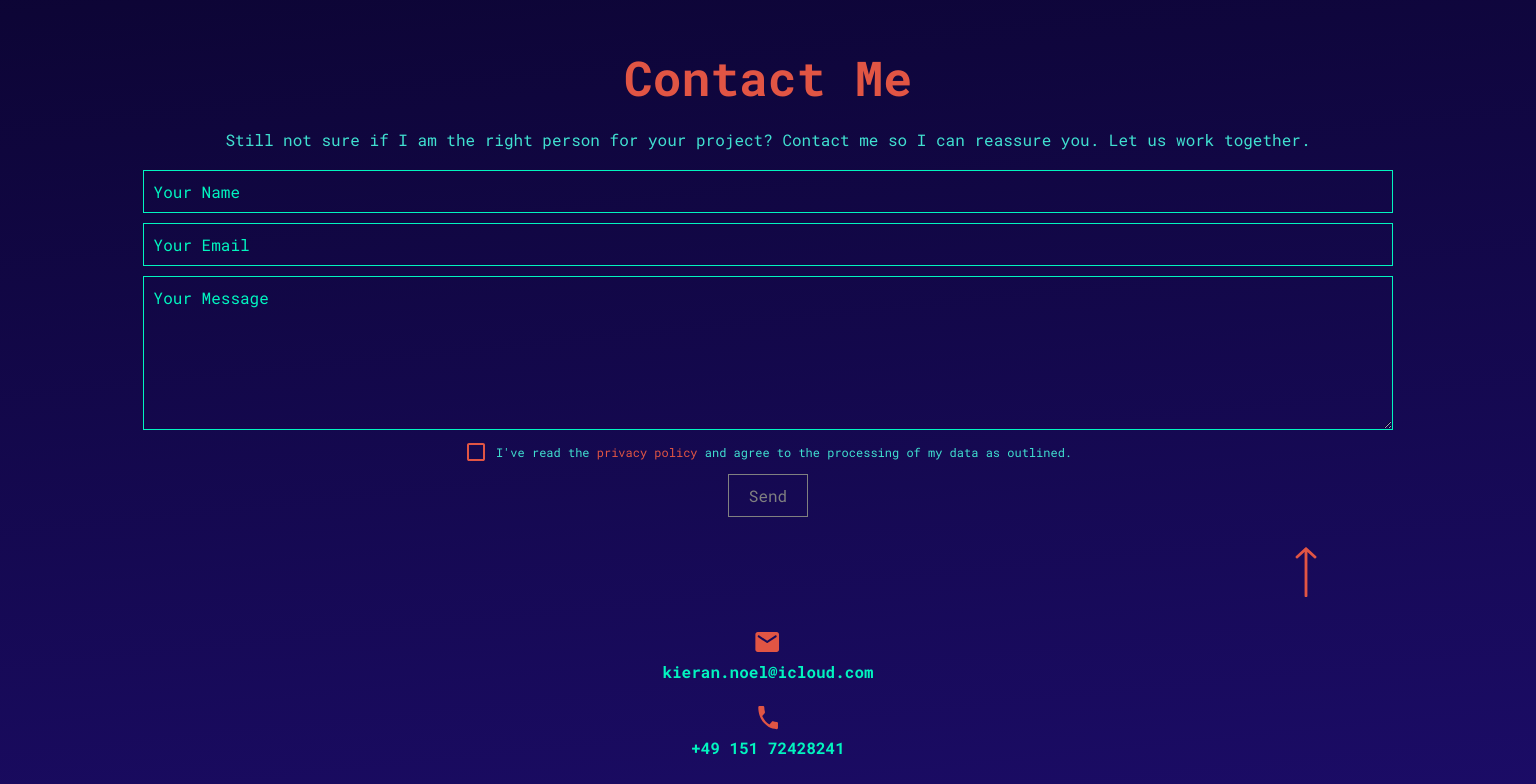
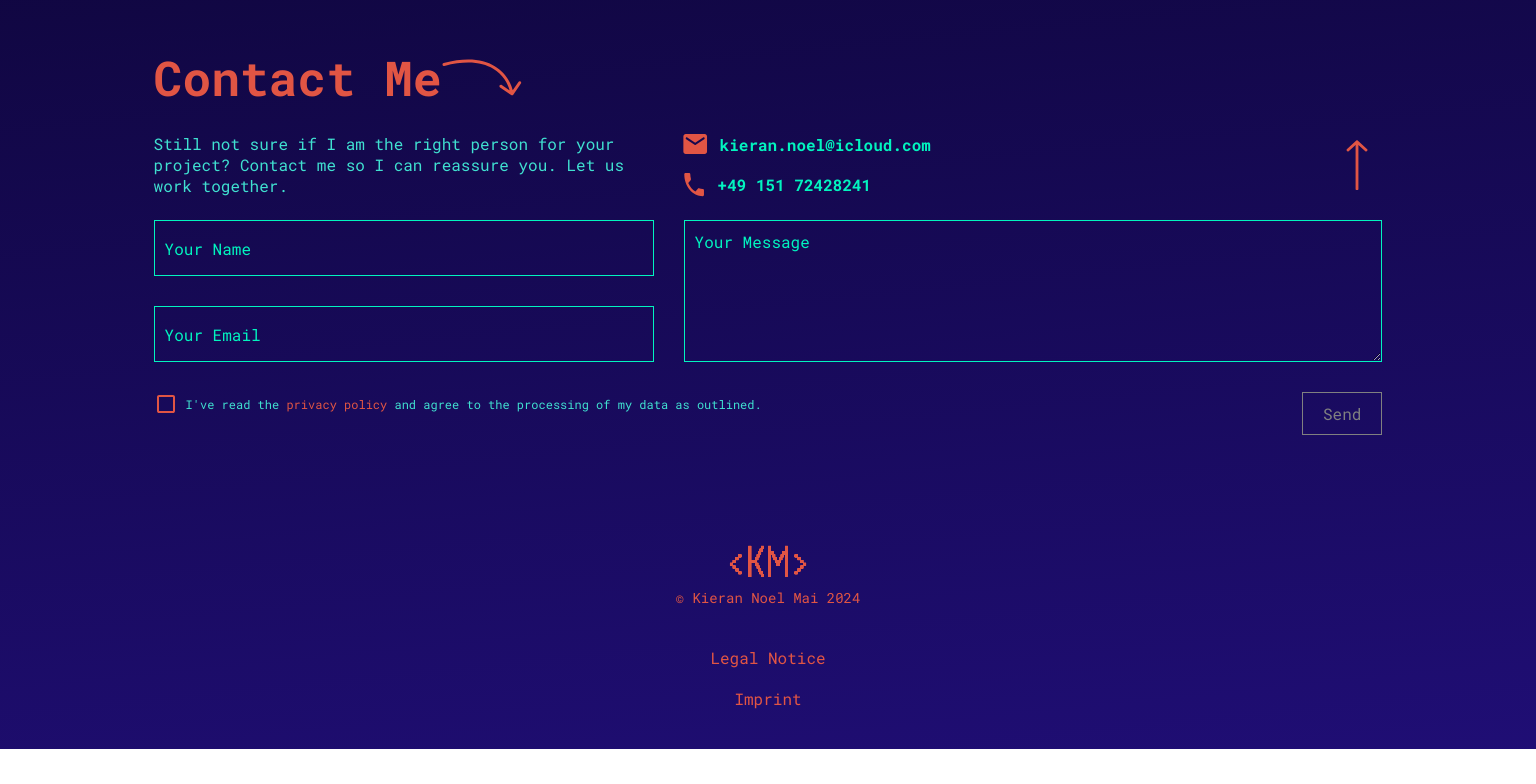
Before and after one commit to NoelKi/Portfolio-Angular-17, an Angular app: page / in a window 1536 px wide. Shown: the part 3580-4364 px from the top of the page. After the commit the page ends 4329 px from the top, so only its background shows below. Built offline with nearby package versions, Linux system fonts and the light colour scheme.

Commit message:
finish contact me section

```diff
--- a/src/app/contact-me/contact-me.component.html
+++ b/src/app/contact-me/contact-me.component.html
@@ -1,27 +1,62 @@
 <section>
+    <div class="wrap">
+
+        <div class="container-bir">
             <h3 class="font-robotomono orange">Contact Me</h3>
-    <p class="font-robotomono turquoise">Still not sure if I am the right person for your project? Contact me so I can
+            <img src="assets/img/arrows/arrow-7.svg">
+        </div>
+        <div class="container-iki">
+            <div class="container-uc">
+                <p class="font-robotomono turquoise text">Still not sure if I am the right person for your project?
+                    Contact
+                    me so
+                    I
+                    can
                     reassure you.
                     Let us work together.</p>
+            </div>
+            <div class="container-on">
+                <div class="container-dört">
+                    <div class="container-yedi">
+                        <img [src]="'assets/img/icons/letter-default-icon.svg'" alt="letter">
+                        <h4 class="font-robotomono">kieran.noel&#64;icloud.com</h4>
+                    </div>
+                    <div class="container-yedi">
+                        <img [src]="'assets/img/icons/phone-default-icon.svg'" alt="phone">
+                        <h4 class="font-robotomono">+49&nbsp;151&nbsp;72428241</h4>
+                    </div>
+                </div>
+                <div></div>
+                <a class="arrow-desktop desktop" href="#above-the-fold">
+                    <img class="arrow-up" [src]="arrowUpIcon" (mouseover)="onMouseOver()" (mouseleave)="onMouseOut()">
+                </a>
+            </div>
+        </div>
+        <form (ngSubmit)="onSubmit(contactForm)" #contactForm="ngForm">
 
-    <form (ngSubmit)="onSubmit(contactForm)" #contactForm="ngForm">
-        <input [(ngModel)]="contactData.name" #name="ngModel" class="font-robotomono turquoise" type="text" name="name"
-            id="text" required [ngClass]="{ 'placeholder-error': name.invalid && name.touched }"
+            <div class="container-bes">
+                <div class="container-alti">
+
+                    <input [(ngModel)]="contactData.name" #name="ngModel" class="font-robotomono turquoise" type="text"
+                        name="name" id="text" required [ngClass]="{ 'placeholder-error': name.invalid && name.touched }"
                         [placeholder]="name.invalid && name.touched ? 'Your name is required' : 'Your Name'"
                         (ngModelChange)="setPolicyIconSource()">
 
-        <input [(ngModel)]="contactData.email" #email="ngModel" class="font-robotomono turquoise" type="email"
-            name="email" id="email" required pattern="[a-zA-Z0-9._%+\-]+@[a-zA-Z0-9.\-]+\.[a-zA-Z]{2,}"
+                    <input [(ngModel)]="contactData.email" #email="ngModel" class="font-robotomono turquoise"
+                        type="email" name="email" id="email" required
+                        pattern="[a-zA-Z0-9._%+\-]+@[a-zA-Z0-9.\-]+\.[a-zA-Z]{2,}"
                         [ngClass]="{ 'placeholder-error': email.invalid && email.touched }"
                         [placeholder]="email.invalid && email.touched ? 'Your Email is required' : 'Your Email'"
                         (ngModelChange)="setPolicyIconSource()">
+                </div>
 
-        <textarea [(ngModel)]="contactData.message" #message="ngModel" class="font-robotomono turquoise" name="message"
-            id="message-input" required minlength="4"
+                <textarea [(ngModel)]="contactData.message" #message="ngModel" class="font-robotomono turquoise"
+                    name="message" id="message-input" required minlength="4"
                     [ngClass]="{ 'placeholder-error': message.invalid && message.touched }"
                     [placeholder]="message.invalid && message.touched ? 'Your message is required' : 'Your Message'"
                     (ngModelChange)="setPolicyIconSource()"></textarea>
-
+            </div>
+            <div class="container-dokuz">
                 <div class="checkbox-container" (click)="togglePolicy()">
                     <img [src]="policyIconSource" alt="Checkbox" class="checkbox-icon">
                     <p class="font-robotomono turquoise policy">
@@ -31,16 +66,21 @@
                 </div>
                 <input class="font-robotomono orange" type="submit" value="Send"
                     [disabled]="contactForm.invalid || !acceptedPolicy">
+            </div>
         </form>
-    <a class="arrow" href="#above-the-fold">
+        <a class="arrow mobile" href="#above-the-fold">
             <img class="arrow-up" [src]="arrowUpIcon" (mouseover)="onMouseOver()" (mouseleave)="onMouseOut()">
         </a>
-    <div>
+        <div class="container-sekiz">
             <img [src]="'assets/img/icons/letter-default-icon.svg'" alt="letter">
             <h4 class="font-robotomono">kieran.noel&#64;icloud.com</h4>
         </div>
-    <div>
+        <div class="container-sekiz">
             <img [src]="'assets/img/icons/phone-default-icon.svg'" alt="phone">
             <h4 class="font-robotomono">+49&nbsp;151&nbsp;72428241</h4>
         </div>
+    </div>
+
+
+
 </section>
--- a/src/app/contact-me/contact-me.component.scss
+++ b/src/app/contact-me/contact-me.component.scss
@@ -2,12 +2,18 @@
 @import "./../../_mixins.scss";
 
 section {
+  width: 100vw;
+  @include dFlex();
+}
+
+.wrap {
+  @include dFlex($fd: column, $g: 20px);
   text-align: center;
-  @include dFlex($fd: column, $g: 20px);
 }
 
 form {
   @include dFlex($fd: column, $g: 10px);
+  // width: max-content;
 }
 
 .arrow {
@@ -16,6 +22,12 @@ form {
   height: 70px;
   position: relative;
   padding-left: 70vw;
+}
+
+.arrow-desktop {
+  @include dFlex();
+  width: 50px;
+  height: 70px;
 }
 
 input[type="text"],
@@ -69,7 +81,8 @@ textarea {
   background-color: transparent;
   font-size: 16px;
   padding: 10px;
-  padding-bottom: 100px;
+  // padding-bottom: 100px;
+  height: 120px;
   resize: vertical;
   width: 80vw;
   &::placeholder {
@@ -88,3 +101,137 @@ textarea {
 .checkbox-container {
   @include dFlex($g: 8px);
 }
+
+.container-bir {
+  @include dFlex();
+  > img {
+    display: none;
+  }
+}
+
+.container-iki {
+  @include dFlex();
+}
+
+.container-uc {
+  max-width: 600px;
+}
+
+.container-on {
+  display: none;
+}
+
+.container-bes {
+}
+
+.container-alti {
+  @include dFlex($fd: column);
+}
+
+.container-yedi {
+  display: none;
+  @include dFlex($jc: flex-start);
+  > img {
+    padding-right: 10px;
+  }
+}
+
+.container-sekiz {
+  display: block;
+}
+
+.container-dokuz {
+}
+
+.mobile {
+  display: flex;
+}
+
+.desktop {
+  display: none;
+}
+
+@media (min-width: 1400px) {
+  .wrap {
+    align-items: flex-start;
+    width: 80vw;
+    max-width: 1440px;
+    padding: 0 78px;
+  }
+
+  form {
+    align-items: flex-start;
+    width: 100%;
+  }
+
+  .mobile {
+    display: none;
+  }
+
+  .desktop {
+    display: flex;
+  }
+
+  .container-bir {
+    > img {
+      display: block;
+    }
+  }
+
+  .container-dokuz {
+    @include dFlex($jc: space-between);
+    width: 100%;
+  }
+
+  .container-sekiz {
+    display: none;
+  }
+
+  .container-on {
+    @include dFlex($jc: space-between);
+    flex: 1;
+  }
+
+  .container-dört {
+    @include dFlex($fd: column, $ai: flex-start, $g: 10px);
+  }
+
+  .container-alti {
+    @include dFlex($fd: column, $g: 30px);
+    width: max-content;
+    padding-right: 30px;
+  }
+
+  .container-bes {
+    @include dFlex($fd: row, $jc: space-between);
+    width: 100%;
+  }
+
+  input[type="submit"] {
+    margin-top: 20px;
+  }
+
+  input[type="text"],
+  input[type="email"] {
+    width: 478px;
+    height: 34px;
+  }
+
+  textarea {
+    flex-grow: 1;
+  }
+
+  .container-uc {
+    width: 507px;
+  }
+
+  .container-iki {
+    @include dFlex($fd: row, $g: 20px, $jc: flex-start);
+    width: 100%;
+  }
+
+  .text {
+    text-align: left;
+    width: 500px;
+  }
+}
```
Also changed, not shown: src/assets/img/arrows/arrow-7.svg (added). Lines whose indentation alone changed are shown as unchanged.
